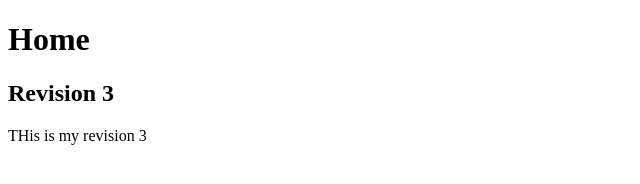
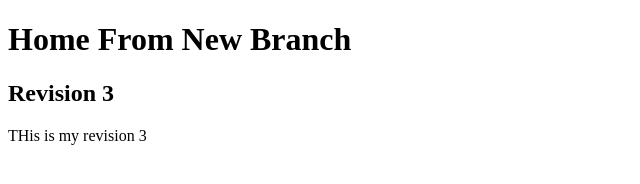
Before and after one commit to thinkthencode/gitlearning, a plain HTML site: page index.html in a window 1280 px wide. Shown: the whole page, without its empty margins (0-640 px from the left). Drawn offline with Linux system fonts and the light colour scheme.

Commit message:
From new branch This is my comment from new branch.

```diff
--- a/index.html
+++ b/index.html
@@ -6,7 +6,7 @@
 </head>
 <body>
 
-  <h1>Home</h1>
+  <h1>Home From New Branch</h1>
   <h2>Revision 3</h2>
   <p>THis is my revision 3</p>
 
```
